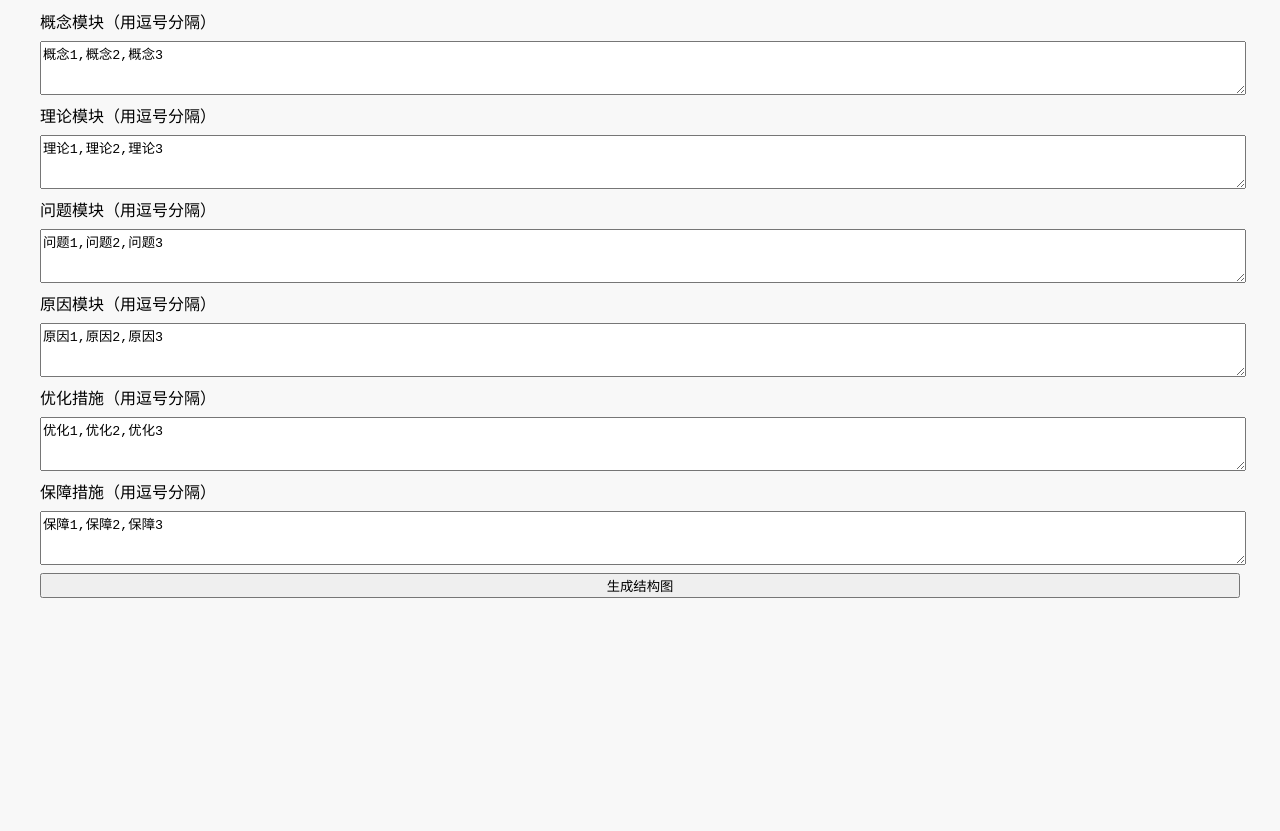
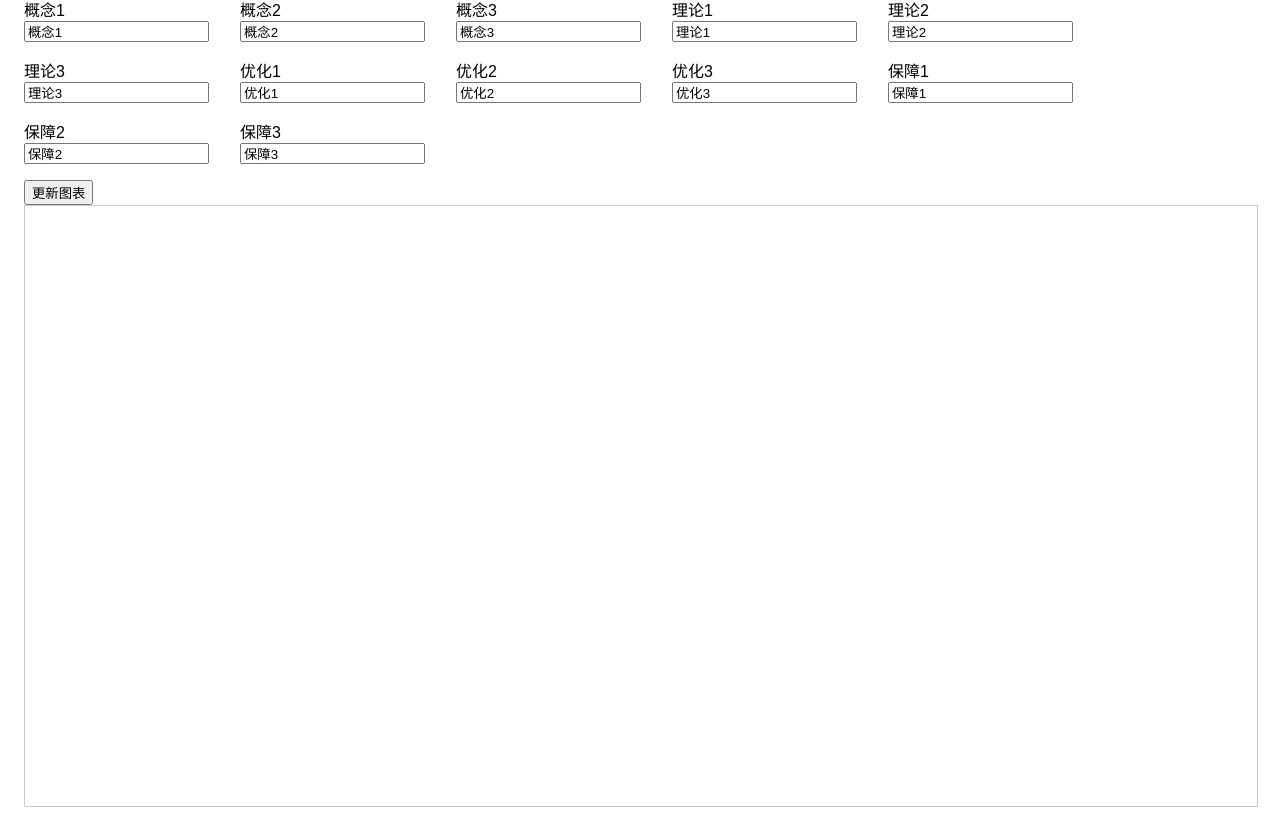
Before and after one commit to shininghebe/roadmap, a plain HTML site: page public/index.html in a window 1280 px wide. Shown: the part 102-933 px from the top of the page. Before the commit the page ends 800 px from the top, so only its background shows below. Drawn offline with Linux system fonts and the light colour scheme.

Commit message:
Update index.html

```diff
--- a/public/index.html
+++ b/public/index.html
@@ -1,85 +1,61 @@
 <!DOCTYPE html>
 <html lang="zh">
 <head>
-  <meta charset="UTF-8" />
-  <meta name="viewport" content="width=device-width, initial-scale=1.0" />
-  <title>结构图生成器（Draw.io变量驱动版）</title>
+  <meta charset="UTF-8">
+  <title>参数化图表编辑器</title>
+  <script src="https://app.diagrams.net/js/viewer-static.min.js"></script>
   <style>
-    body {
-      font-family: sans-serif;
-      padding: 2rem;
-      background: #f8f8f8;
-    }
-    h2 {
-      margin-bottom: 1rem;
-    }
-    label, textarea, button {
-      display: block;
-      margin: 0.5rem 0;
-      width: 100%;
-    }
-    textarea {
-      height: 3rem;
-    }
-    iframe {
-      width: 100%;
-      height: 800px;
-      border: 1px solid #ccc;
-      margin-top: 2rem;
-    }
+    body { font-family: sans-serif; padding: 1em; }
+    #form { margin-bottom: 1em; display: flex; flex-wrap: wrap; gap: 1em; }
+    .field { display: flex; flex-direction: column; width: 200px; }
+    .mxgraph { border: 1px solid #ccc; width: 100%; height: 600px; }
   </style>
 </head>
 <body>
-  <h2>结构图生成器（Draw.io变量驱动版）</h2>
+  <h2>可配置图表参数</h2>
+  <div id="form">
+    <div class="field"><label>概念1<input id="concept1" value="概念1"></label></div>
+    <div class="field"><label>概念2<input id="concept2" value="概念2"></label></div>
+    <div class="field"><label>概念3<input id="concept3" value="概念3"></label></div>
 
-  <label>概念模块（用逗号分隔）</label>
-  <textarea id="concepts">概念1,概念2,概念3</textarea>
+    <div class="field"><label>理论1<input id="theory1" value="理论1"></label></div>
+    <div class="field"><label>理论2<input id="theory2" value="理论2"></label></div>
+    <div class="field"><label>理论3<input id="theory3" value="理论3"></label></div>
 
-  <label>理论模块（用逗号分隔）</label>
-  <textarea id="theories">理论1,理论2,理论3</textarea>
+    <div class="field"><label>优化1<input id="opt1" value="优化1"></label></div>
+    <div class="field"><label>优化2<input id="opt2" value="优化2"></label></div>
+    <div class="field"><label>优化3<input id="opt3" value="优化3"></label></div>
 
-  <label>问题模块（用逗号分隔）</label>
-  <textarea id="problems">问题1,问题2,问题3</textarea>
+    <div class="field"><label>保障1<input id="guar1" value="保障1"></label></div>
+    <div class="field"><label>保障2<input id="guar2" value="保障2"></label></div>
+    <div class="field"><label>保障3<input id="guar3" value="保障3"></label></div>
+  </div>
+  <button onclick="updateGraph()">更新图表</button>
 
-  <label>原因模块（用逗号分隔）</label>
-  <textarea id="causes">原因1,原因2,原因3</textarea>
-
-  <label>优化措施（用逗号分隔）</label>
-  <textarea id="optimizations">优化1,优化2,优化3</textarea>
-
-  <label>保障措施（用逗号分隔）</label>
-  <textarea id="guarantees">保障1,保障2,保障3</textarea>
-
-  <button onclick="generateDiagram()">生成结构图</button>
-
-  <iframe id="viewer" src="" style="display:none;"></iframe>
+  <div id="graph-container" class="mxgraph" data-mxgraph="{}"></div>
 
   <script>
-    function generateDiagram() {
-      const variables = {
-        concepts: document.getElementById('concepts').value.split(','),
-        theories: document.getElementById('theories').value.split(','),
-        problems: document.getElementById('problems').value.split(','),
-        causes: document.getElementById('causes').value.split(','),
-        optimizations: document.getElementById('optimizations').value.split(','),
-        guarantees: document.getElementById('guarantees').value.split(',')
-      };
+    const rawXml = `<!-- draw.io XML 替换此处内容 -->`;
 
-      fetch('drawio-template.xml')
-        .then(res => res.text())
-        .then(xml => {
-          Object.entries(variables).forEach(([key, arr]) => {
-            arr.forEach((val, i) => {
-              const placeholder = `{{${key}${i + 1}}}`;
-              xml = xml.replaceAll(placeholder, val.trim());
-            });
-          });
+    function updateGraph() {
+      let updatedXml = rawXml
+        .replace(/value=\"概念1\"/g, `value=\"${document.getElementById('concept1').value}\"`)
+        .replace(/value=\"概念2\"/g, `value=\"${document.getElementById('concept2').value}\"`)
+        .replace(/value=\"概念3\"/g, `value=\"${document.getElementById('concept3').value}\"`)
+        .replace(/value=\"理论1\"/g, `value=\"${document.getElementById('theory1').value}\"`)
+        .replace(/value=\"理论2\"/g, `value=\"${document.getElementById('theory2').value}\"`)
+        .replace(/value=\"理论3\"/g, `value=\"${document.getElementById('theory3').value}\"`)
+        .replace(/value=\"优化1\"/g, `value=\"${document.getElementById('opt1').value}\"`)
+        .replace(/value=\"优化2\"/g, `value=\"${document.getElementById('opt2').value}\"`)
+        .replace(/value=\"优化3\"/g, `value=\"${document.getElementById('opt3').value}\"`)
+        .replace(/value=\"保障1\"/g, `value=\"${document.getElementById('guar1').value}\"`)
+        .replace(/value=\"保障2\"/g, `value=\"${document.getElementById('guar2').value}\"`)
+        .replace(/value=\"保障3\"/g, `value=\"${document.getElementById('guar3').value}\"`);
 
-          const encoded = btoa(unescape(encodeURIComponent(xml)));
-          const viewer = document.getElementById('viewer');
-          viewer.src = `https://viewer.diagrams.net/?highlight=0000ff&edit=_blank&layers=1&nav=1#R${encoded}`;
-          viewer.style.display = 'block';
-        });
+      const encoded = encodeURIComponent(updatedXml).replace(/'/g, "&apos;");
+      const viewerDiv = document.getElementById("graph-container");
+      viewerDiv.setAttribute("data-mxgraph", JSON.stringify({ xml: updatedXml, resize: true, nav: true }));
+      GraphViewer.processElements();
     }
   </script>
 </body>
```
